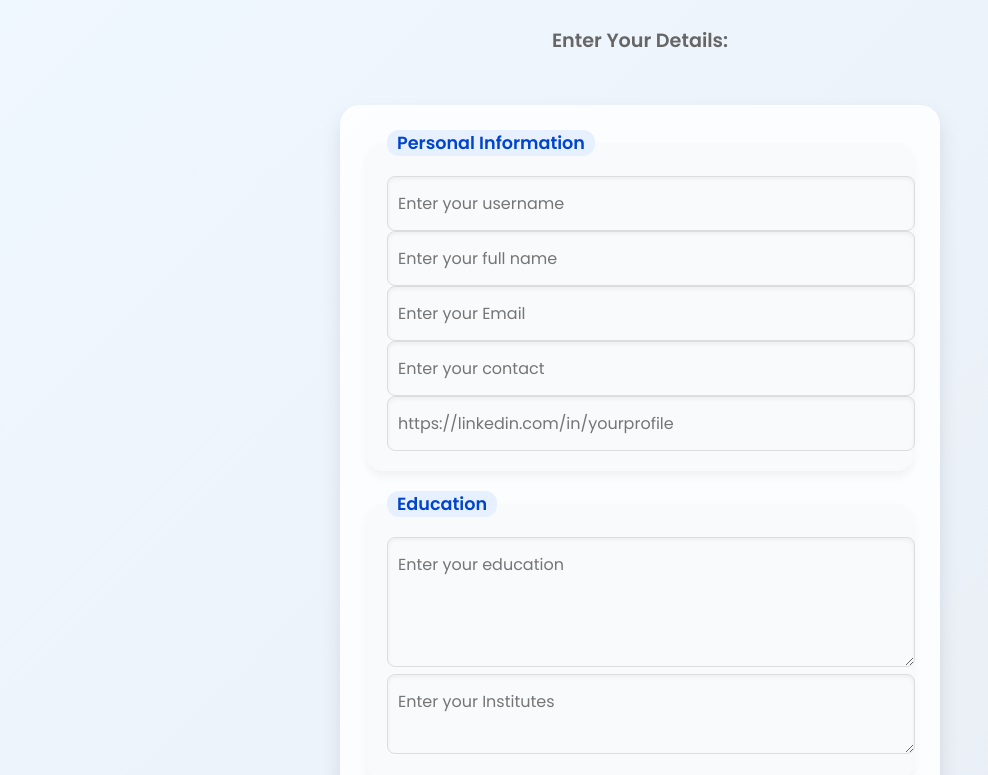
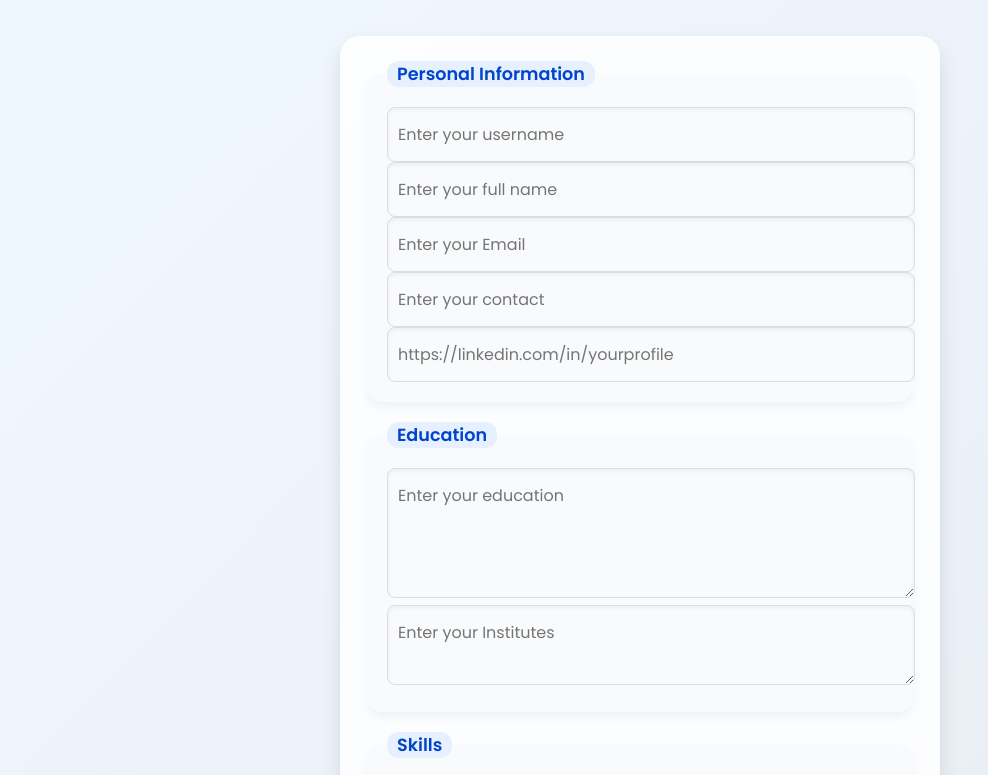
Before and after one commit to NotAnonymousUser/HACKATHON-Milestone-Based-Interactive-Resume-Builder, a plain HTML site: page Milestone 5/index.html in a window 1280 px wide. Shown: the part 83-858 px from the top of the page, without its empty margins (0-988 px from the left). Drawn offline with Linux system fonts and the light colour scheme.

Commit message:
Update index.html

```diff
--- a/Milestone 5/index.html
+++ b/Milestone 5/index.html
@@ -17,7 +17,7 @@
       </header>
 
       <section id="form-section">
-        <h4>Enter Your Details:</h4>
+
         <form id="resume-form">
           <fieldset>
             <legend>Personal Information</legend>
```
